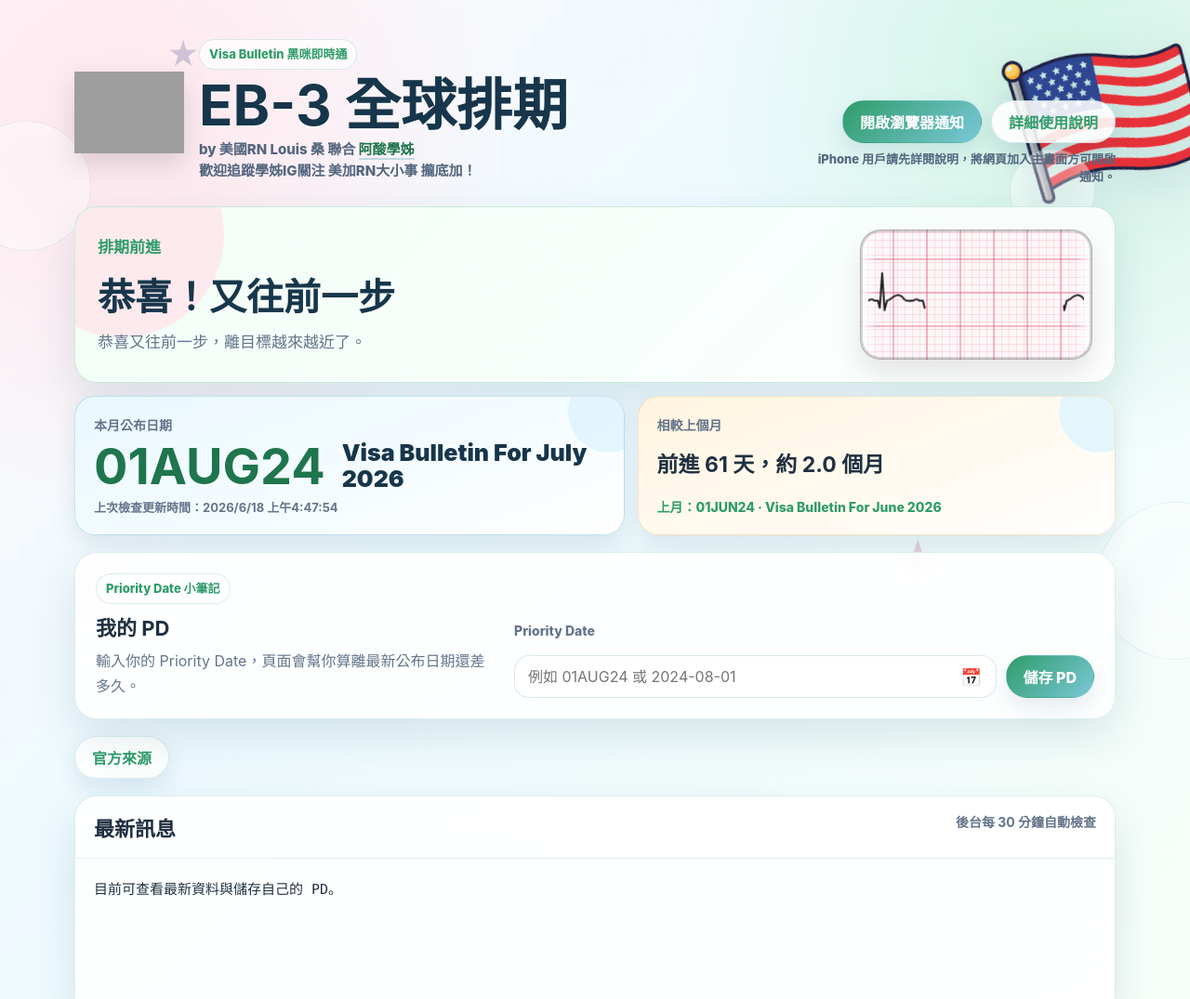
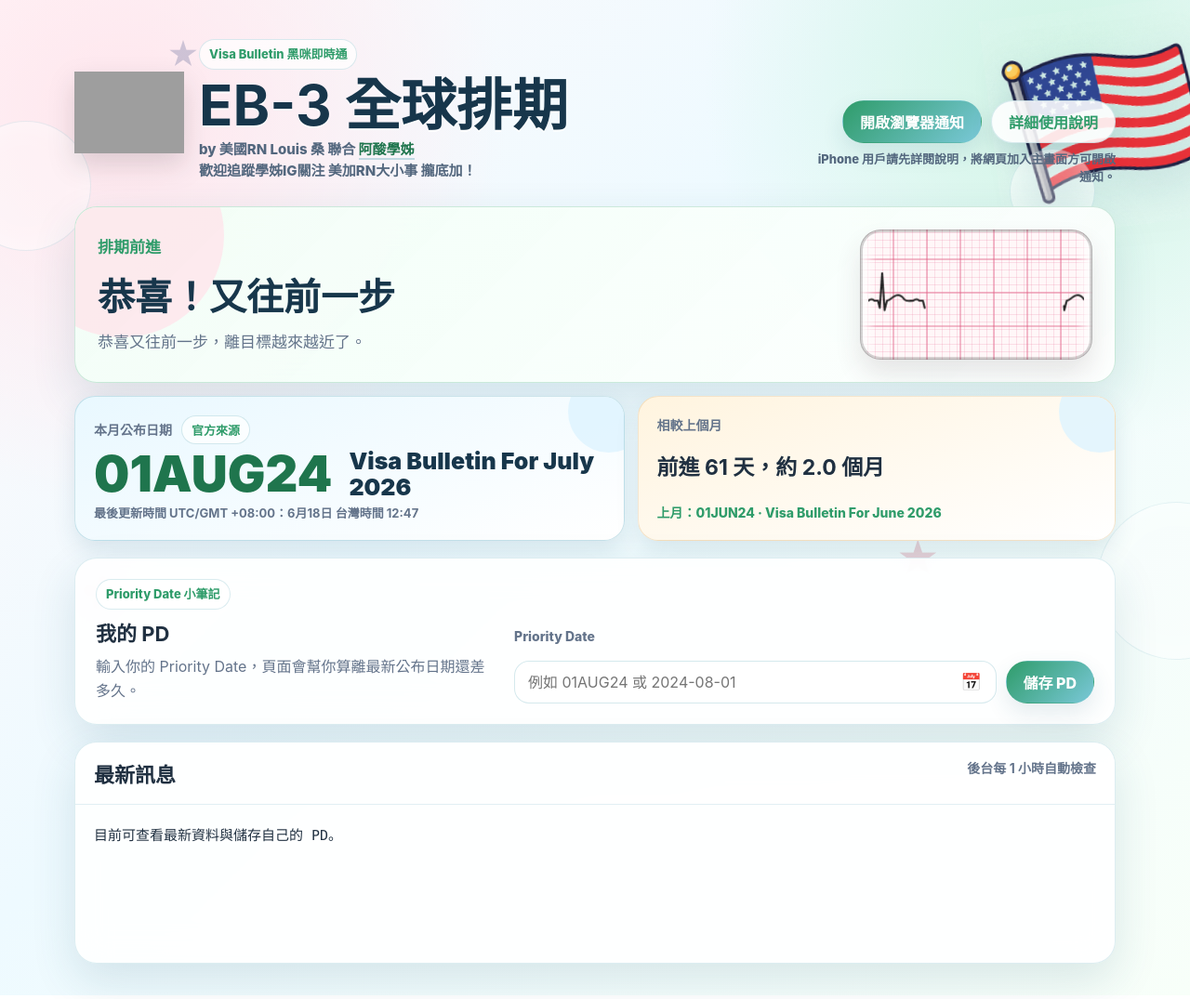
Before and after one commit to taiwanrnno1/visa-bulletin-eb3-monitor, a plain HTML site: page web/index.html in a window 1280 px wide. Shown: the top 1075 px of the page at 93% size. Drawn offline with Linux system fonts and the light colour scheme; no server answers; grey boxes are pictures that could not be loaded.

Commit message:
Update hourly checks and source display

```diff
--- a/web/app.js
+++ b/web/app.js
@@ -1,4 +1,4 @@
-const CHECK_INTERVAL_MS = 30 * 60 * 1000;
+const CHECK_INTERVAL_MS = 60 * 60 * 1000;
 const PD_STORAGE_KEY = "visaBulletinEb3PriorityDate";
 const DEVICE_ID_STORAGE_KEY = "visaBulletinEb3DeviceId";
 const WORKER_BASE_STORAGE_KEY = "visaBulletinEb3WorkerBase";
@@ -60,7 +60,16 @@
   if (!value) return "--";
   const date = new Date(value);
   if (Number.isNaN(date.getTime())) return value;
-  return date.toLocaleString("zh-TW");
+  const parts = new Intl.DateTimeFormat("zh-TW", {
+    timeZone: "Asia/Taipei",
+    month: "numeric",
+    day: "numeric",
+    hour: "2-digit",
+    minute: "2-digit",
+    hour12: false,
+  }).formatToParts(date);
+  const get = (type) => parts.find((part) => part.type === type)?.value || "";
+  return `${get("month")}月${get("day")}日 台灣時間 ${get("hour")}:${get("minute")}`;
 }
 
 function setStatus(text, kind = "idle") {
@@ -272,6 +281,10 @@
   if (!current) return;
   state.current = current;
   els.dateValue.textContent = current.eb3_all_chargeability_final_action_date || "--";
+  if (current.source_url) {
+    els.dateValue.href = current.source_url;
+    els.sourceLink.href = current.source_url;
+  }
   els.movementValue.textContent = current.movement_from_previous_bulletin?.label || "--";
   if (current.previous_bulletin_source_url) {
     els.previousSourceLink.href = current.previous_bulletin_source_url;
@@ -285,10 +298,7 @@
     els.previousSourceLink.hidden = true;
   }
   els.bulletinValue.textContent = current.bulletin || "--";
-  els.checkedValue.textContent = `上次檢查更新時間：${formatChecked(current.checked_at)}`;
-  if (current.source_url) {
-    els.sourceLink.href = current.source_url;
-  }
+  els.checkedValue.textContent = `最後更新時間 UTC/GMT +08:00：${formatChecked(current.checked_at)}`;
   renderMood(current.movement_from_previous_bulletin, celebrate);
   updatePdResult();
 }
--- a/web/index.html
+++ b/web/index.html
@@ -73,12 +73,15 @@
 
       <section class="snapshot">
         <div class="metric primary">
-          <span class="label">本月公布日期</span>
+          <div class="metric-label-row">
+            <span class="label">本月公布日期</span>
+            <a id="sourceLink" href="https://travel.state.gov/content/travel/en/legal/visa-law0/visa-bulletin.html" target="_blank" rel="noreferrer">官方來源</a>
+          </div>
           <div class="date-bulletin-row">
-            <strong id="dateValue">--</strong>
+            <a class="date-link" id="dateValue" href="https://travel.state.gov/content/travel/en/legal/visa-law0/visa-bulletin.html" target="_blank" rel="noreferrer">--</a>
             <span class="bulletin-name" id="bulletinValue">--</span>
           </div>
-          <span class="subvalue muted" id="checkedValue">上次檢查更新時間：--</span>
+          <span class="subvalue muted" id="checkedValue">最後更新時間 UTC/GMT +08:00：--</span>
         </div>
         <div class="metric movement">
           <span class="label">相較上個月</span>
@@ -108,14 +111,10 @@
         </form>
       </section>
 
-      <section class="actions" aria-label="監控操作">
-        <a id="sourceLink" href="https://travel.state.gov/content/travel/en/legal/visa-law0/visa-bulletin.html" target="_blank" rel="noreferrer">官方來源</a>
-      </section>
-
       <section class="feed" aria-label="最新訊息">
         <div class="feed-head">
           <h2>最新訊息</h2>
-          <span id="pollLabel">後台每 30 分鐘自動檢查</span>
+          <span id="pollLabel">後台每 1 小時自動檢查</span>
         </div>
         <pre id="noticeText">等待下一次檢查。</pre>
       </section>
--- a/web/styles.css
+++ b/web/styles.css
@@ -541,6 +541,35 @@
   font-weight: 800;
 }
 
+.metric-label-row {
+  position: relative;
+  z-index: 1;
+  display: flex;
+  flex-wrap: wrap;
+  align-items: center;
+  gap: 10px;
+}
+
+.metric-label-row .label {
+  position: static;
+}
+
+.metric-label-row a {
+  border: 1px solid rgba(47, 143, 167, 0.2);
+  border-radius: 999px;
+  background: rgba(255, 255, 255, 0.72);
+  color: var(--accent);
+  font-size: 13px;
+  font-weight: 900;
+  padding: 5px 10px;
+  text-decoration: none;
+}
+
+.metric-label-row a:hover {
+  background: white;
+  text-decoration: underline;
+}
+
 .metric strong {
   position: relative;
   z-index: 1;
@@ -565,6 +594,21 @@
 .metric.primary strong {
   color: var(--accent-strong);
   font-size: 54px;
+}
+
+.date-link {
+  position: relative;
+  z-index: 1;
+  color: var(--accent-strong);
+  font-size: 54px;
+  font-weight: 900;
+  line-height: 1.18;
+  overflow-wrap: anywhere;
+  text-decoration: none;
+}
+
+.date-link:hover {
+  text-decoration: underline;
 }
 
 .date-bulletin-row {
@@ -986,7 +1030,8 @@
     text-align: left;
   }
 
-  .metric.primary strong {
+  .metric.primary strong,
+  .date-link {
     font-size: 42px;
   }
 
```
Also changed, not shown: .github/workflows/check-visa-bulletin.yml, 1 other file.
